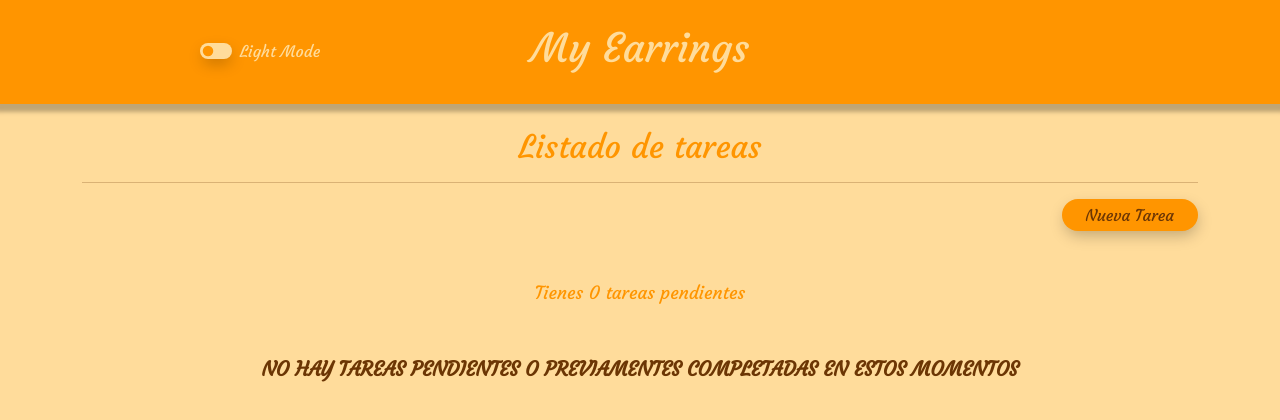
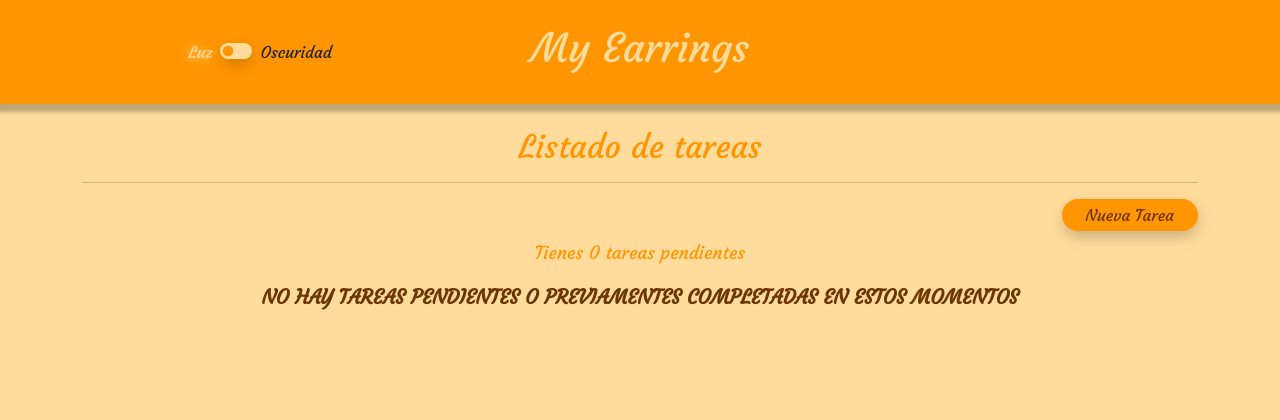
Before and after one commit to KhrisSalazar98/myEarrings, a React (Create React App) app: page / in a window 1280 px wide. Shown: the top 420 px of the page. Built offline with nearby package versions, Linux system fonts and the light colour scheme.

Commit message:
change theme arreglado(evaluando posibilidad de implementar Font Awesome al proyecto)

```diff
--- a/src/components/Contenido.jsx
+++ b/src/components/Contenido.jsx
@@ -36,11 +36,11 @@ const Contenido = ({selector, selectorTasks}) => {
 
                 </div>
 
-                <p className='txt_pendientes fs_18 mt-5 text-center'>
+                <p className='txt_pendientes fs_18 mt-2 text-center'>
                     Tienes {selectorTasks.filter((task) => task.status !== 2).length === 1 ? `${selectorTasks.filter((task) => task.status !== 2).length} tarea pendiente` : `${selectorTasks.filter((task) => task.status !== 2).length} tareas pendientes`}
                 </p>
 
-                <div className="row mt-5 pb-5">
+                <div className="row mt-2 pb-5">
 
 
                     {selectorTasks.length > 0 && (
--- a/src/components/Header.jsx
+++ b/src/components/Header.jsx
@@ -17,10 +17,13 @@ const Header = ({selector}) => {
             <div className='container'>
                 <div className="row">
                     <div className="col-12 col-sm-12 col-lg-4 d-flex justify-content-center align-items-center">
-                        <div className="form-check form-switch mt-3 mt-lg-0">
+                        <label className={`${selector.isChecked ? "" : "opcTheme"} form-check-label`} htmlFor="flexSwitchCheckDefault">Luz</label>
+                        <div className="form-check form-switch mt-3 mt-lg-0 ms-2">
+
                             <input onChange={toggleTheme} checked={selector.isChecked} className="sombra_btn form-check-input" type="checkbox" role="switch" id="flexSwitchCheckDefault"/>
-                            <label className="form-check-label" htmlFor="flexSwitchCheckDefault">{selector.mode} Mode</label>
+
                         </div>
+                        <label className={`${selector.isChecked ? "opcTheme" : ""} form-check-label`} htmlFor="flexSwitchCheckDefault">Oscuridad</label>
                     </div>
 
                     <div className="col-12 col-sm-12 col-lg-4">
--- a/src/sass/components/_contenido.scss
+++ b/src/sass/components/_contenido.scss
@@ -1,13 +1,5 @@
 body {
     font-family: $family;
-}
-
-.color_dark_1 {
-    color: $color_dark_principal;
-}
-
-.color_light_2 {
-    color: $color_ligth_secundario;
 }
 
 .form_check_box > .form-check-input, .input_form {
--- a/src/sass/components/_header.scss
+++ b/src/sass/components/_header.scss
@@ -1,3 +1,17 @@
+.color_dark_1 {
+    color: $color_dark_principal;
+}
+
+.color_light_2 {
+    color: $color_ligth_secundario;
+}
+
+.opcTheme {
+    text-shadow: -1px 1px 10px $color_ligth_secundario;
+    color: $color_ligth_secundario;
+    @include transition_elements();
+}
+
 .form-check-input, .form-check-input:checked[type=checkbox], .form-check-input:focus {
     border-color: transparent;
     background-color: $color_ligth_secundario;
```
